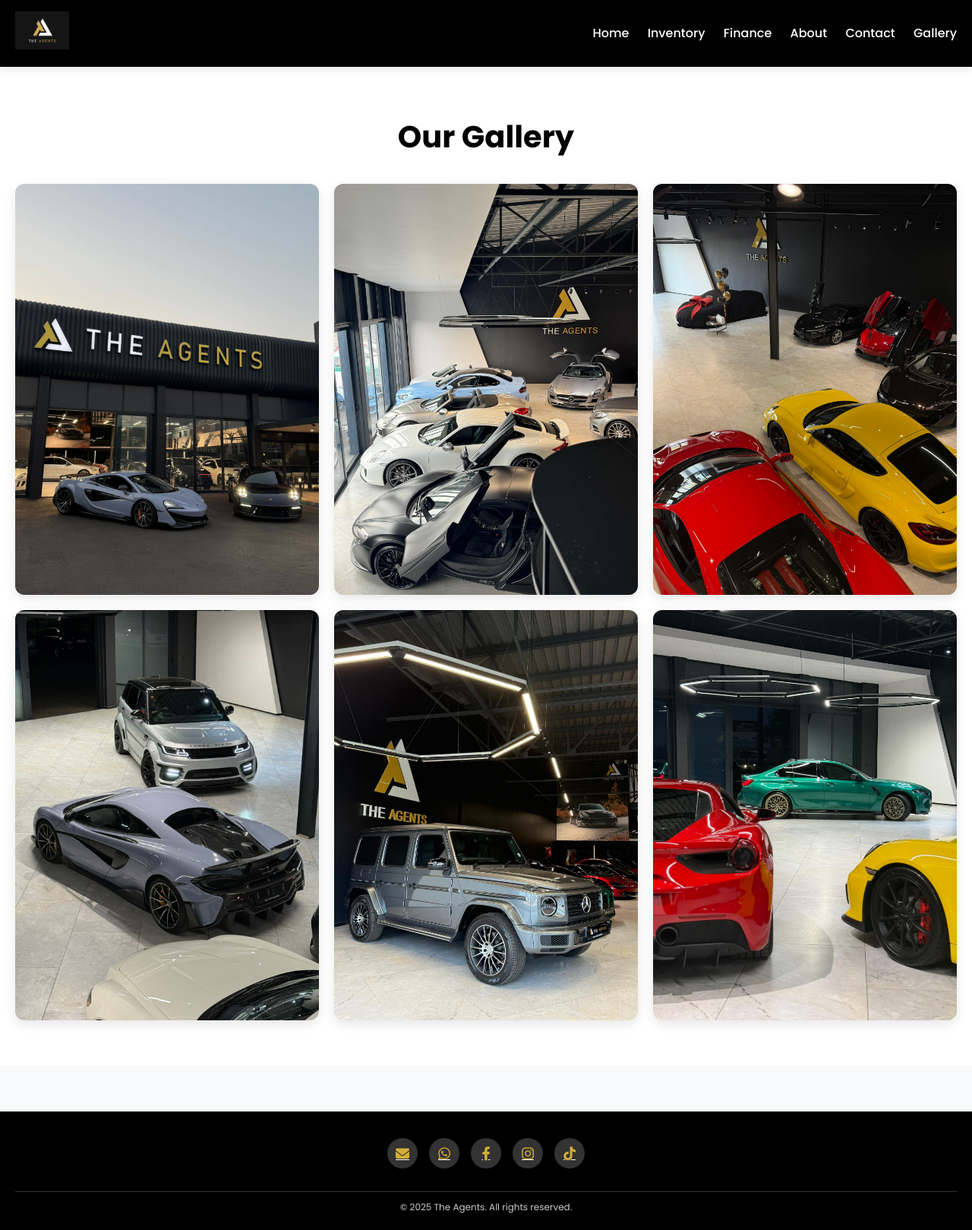
After one commit to it4-superbhyper/Agents, a Flask app: page /gallery in a window 1280 px wide. The commit adds this page. Shown: the whole page at 76% size. Run offline with Flask 3, Linux system fonts and the light colour scheme.

Commit message:
deployment

```diff
--- a/app.py
+++ b/app.py
@@ -350,6 +350,10 @@
 def health_check():
     return jsonify({"status": "healthy", "timestamp": datetime.now().isoformat()})
 
+# Add route for gallery page
+@app.route("/gallery")
+def gallery():
+    return render_template("gallery.html")
 
 if __name__ == "__main__":
     app.run(debug=True)
--- a/templates/about.html
+++ b/templates/about.html
@@ -442,12 +442,12 @@
     <!-- Main Content -->
     <main class="container">
         <h1 class="section-title">Our Story</h1>
-        <p class="section-subtitle">Driving excellence since 2018</p>
+        <p class="section-subtitle">Driving excellence since 2017</p>
 
         <section class="content-section">
             <h2>WHO WE ARE</h2>
             <div class="mission-content">
-                <p>Established in 2018 on Bram Fischer Drive, Randburg, Gauteng, The Auto Agents commenced operations as a vehicle wholesaler driven by a clear vision: to deliver exceptional quality automobiles while providing every client with an unforgettable experience.</p>
+                <p>Established in 2017 on Bram Fischer Drive, Randburg, Gauteng, The Auto Agents commenced operations as a vehicle wholesaler driven by a clear vision: to deliver exceptional quality automobiles while providing every client with an unforgettable experience.</p>
 
                 <div class="highlight">
                     <p><strong>This founding mission remains the cornerstone of our operations, evolving into an unwavering commitment to exceed expectations and create exceptional experiences for every customer we serve.</strong></p>
--- a/templates/contact.html
+++ b/templates/contact.html
@@ -364,7 +364,6 @@
 footer .social-icons a:focus {
     text-decoration: none;
 }
-
     </style>
 </head>
 <body>
--- a/templates/finance.html
+++ b/templates/finance.html
@@ -460,7 +460,7 @@
 </head>
 <body>
 
-<!-- Header -->
+
 <!-- Header -->
 <header>
     <div class="container header-content">
--- /dev/null
+++ b/templates/gallery.html
@@ -0,0 +1,298 @@
+<!DOCTYPE html>
+<html lang="en">
+<head>
+    <meta charset="UTF-8">
+    <meta name="viewport" content="width=device-width, initial-scale=1.0">
+    <title>Gallery - The Agents</title>
+    <link href="https://fonts.googleapis.com/css2?family=Poppins:wght@400;500;600;700&display=swap" rel="stylesheet">
+    <link rel="stylesheet" href="https://cdnjs.cloudflare.com/ajax/libs/font-awesome/6.4.0/css/all.min.css">
+    <style>
+        * {
+            margin: 0;
+            padding: 0;
+            box-sizing: border-box;
+        }
+
+        body {
+            font-family: 'Poppins', sans-serif;
+            background: #f8f9fa;
+            color: #2c3e50;
+            line-height: 1.6;
+        }
+
+        .container {
+            max-width: 1280px;
+            margin: 0 auto;
+            padding: 0 20px;
+        }
+
+        /* Header */
+        header {
+            background: #000;
+            color: white;
+            padding: 15px 0;
+            box-shadow: 0 4px 12px rgba(0,0,0,0.1);
+            position: sticky;
+            top: 0;
+            z-index: 1000;
+        }
+
+        .header-content {
+            display: flex;
+            justify-content: space-between;
+            align-items: center;
+        }
+
+        .logo img {
+            height: 50px;
+            width: auto;
+        }
+
+        /* Hide hamburger on desktop */
+.mobile-menu-toggle {
+    display: none;
+}
+
+
+        nav a {
+            color: #ffffff;
+            margin-left: 20px;
+            text-decoration: none;
+            font-weight: 500;
+            transition: opacity 0.3s;
+        }
+
+        nav a:hover {
+            opacity: 0.9;
+            color: #D4AF37;
+        }
+
+        /* Gallery Section */
+        .gallery-section {
+            padding: 60px 0;
+            background: #fff;
+        }
+
+        .gallery-title {
+            text-align: center;
+            color: #000;
+            margin-bottom: 30px;
+            font-size: 2.5rem;
+            font-weight: 700;
+        }
+
+        .gallery-grid {
+            display: grid;
+            grid-template-columns: repeat(auto-fill, minmax(300px, 1fr));
+            gap: 20px;
+        }
+
+        .gallery-item {
+            overflow: hidden;
+            border-radius: 12px; /* Rounded corners */
+            box-shadow: 0 5px 15px rgba(0,0,0,0.1); /* Subtle shadow */
+            transition: transform 0.3s ease;
+            /* Remove fixed height - let it adapt to image */
+        }
+
+        .gallery-item:hover {
+            transform: scale(1.02);
+        }
+
+        .gallery-item img {
+            width: 100%;
+            height: 100%;
+            object-fit: cover; /* Crops image to fill container */
+            transition: filter 0.3s ease;
+        }
+
+        .gallery-item:hover img {
+            filter: brightness(0.9);
+        }
+
+        /* Footer */
+        footer {
+            background: #000;
+            color: #fff;
+            padding: 40px 0 20px;
+            margin-top: 60px;
+        }
+
+        .footer-content {
+            display: flex;
+            flex-wrap: wrap;
+            justify-content: space-between;
+        }
+
+        .footer-section {
+            flex: 1;
+            min-width: 200px;
+            margin-bottom: 20px;
+        }
+
+        .footer-section h3 {
+            color: #D4AF37;
+            margin-bottom: 15px;
+            font-size: 1.2em;
+        }
+
+        .footer-section p, .footer-section a {
+            color: #cccccc;
+            font-size: 0.9em;
+            margin-bottom: 8px;
+            display: block;
+            text-decoration: none;
+        }
+
+        .footer-section a:hover {
+            color: #D4AF37;
+        }
+
+        .social-icons {
+            display: flex;
+            gap: 15px;
+            margin-top: 15px;
+        }
+
+        .social-icons a {
+            display: inline-flex;
+            align-items: center;
+            justify-content: center;
+            width: 40px;
+            height: 40px;
+            background: #333;
+            border-radius: 50%;
+            color: white;
+            font-size: 1.2em;
+            transition: all 0.3s ease;
+        }
+
+        .social-icons a:hover {
+            background: #D4AF37;
+            transform: translateY(-3px);
+        }
+
+        .copyright {
+            text-align: center;
+            padding-top: 20px;
+            color: #999;
+            font-size: 0.9em;
+            border-top: 1px solid #333;
+            margin-top: 30px;
+        }
+    </style>
+</head>
+<body>
+
+<!-- Header -->
+<header>
+    <div class="container header-content">
+        <div class="logo">
+            <a href="/">
+                <img src="{{ url_for('static', filename='logo.jpg') }}" alt="The Agents Logo">
+            </a>
+        </div>
+        <nav>
+            <!-- Hamburger Menu for Mobile -->
+            <div class="mobile-menu-toggle" id="mobileMenuToggle">
+                <i class="fas fa-bars"></i> <!-- Hamburger icon -->
+            </div>
+
+            <!-- Desktop Navigation Links -->
+            <div class="nav-links" id="navLinks">
+                <a href="/">Home</a>
+                <a href="/inventory">Inventory</a>
+                <a href="/finance">Finance</a>
+                <a href="/about.html">About</a>
+                <a href="/contact.html">Contact</a>
+                <a href="/gallery">Gallery</a>
+            </div>
+        </nav>
+    </div>
+</header>
+
+<!-- Gallery Section -->
+<section class="gallery-section">
+    <div class="container">
+        <h1 class="gallery-title">Our Gallery</h1>
+        <div class="gallery-grid">
+            <!-- Image 1 -->
+            <div class="gallery-item">
+                <img src="{{ url_for('static', filename='IMG1.jpg') }}" alt="Gallery Image 1">
+            </div>
+            <!-- Image 2 -->
+            <div class="gallery-item">
+                <img src="{{ url_for('static', filename='IMG2.jpg') }}" alt="Gallery Image 2">
+            </div>
+            <!-- Image 3 -->
+            <div class="gallery-item">
+                <img src="{{ url_for('static', filename='IMG6.jpg') }}" alt="Gallery Image 3">
+            </div>
+             <!-- Image 4 -->
+             <div class="gallery-item">
+                <img src="{{ url_for('static', filename='IMG4.jpg') }}" alt="Gallery Image 3">
+            </div>
+             <!-- Image 5 -->
+             <div class="gallery-item">
+                <img src="{{ url_for('static', filename='IMG5.jpg') }}" alt="Gallery Image 3">
+            </div>
+             <!-- Image 6 -->
+             <div class="gallery-item">
+                <img src="{{ url_for('static', filename='IMG7.jpg') }}" alt="Gallery Image 3">
+            </div>
+            <!-- Add more images as needed -->
+        </div>
+    </div>
+</section>
+
+<!-- Footer -->
+<footer style="background-color: #000; color: #fff; padding: 20px 0;">
+    <div class="container">
+        <div class="footer-bottom" style="text-align: center; margin-top: 10px;">
+            <!-- Social Icons & Email -->
+            <div class="social-icons" style="display: flex; justify-content: center; align-items: center; flex-wrap: wrap; gap: 15px; margin-bottom: 10px;">
+                <a href="mailto:autoagents23@gmail.com" title="Email Us" aria-label="Email">
+                    <i class="fas fa-envelope" style="font-size: 18px; color: #D4AF37;"></i>
+                </a>
+                <a href="https://wa.me/27767862666" target="_blank" title="WhatsApp" aria-label="WhatsApp">
+                    <i class="fab fa-whatsapp" style="font-size: 18px; color: #D4AF37;"></i>
+                </a>
+                <a href="https://facebook.com/theautoagentsSA" target="_blank" title="Facebook" aria-label="Facebook">
+                    <i class="fab fa-facebook-f" style="font-size: 18px; color: #D4AF37;"></i>
+                </a>
+                <a href="https://instagram.com/theautoagents" target="_blank" title="Instagram" aria-label="Instagram">
+                    <i class="fab fa-instagram" style="font-size: 18px; color: #D4AF37;"></i>
+                </a>
+                <a href="https://tiktok.com/@theautoagents" target="_blank" title="TikTok" aria-label="TikTok">
+                    <i class="fab fa-tiktok" style="font-size: 18px; color: #D4AF37;"></i>
+                </a>
+            </div>
+
+            <!-- Copyright Text -->
+            <div class="copyright" style="border-top: 1px solid #333; padding-top: 10px; font-size: 12px; color: #ccc;">
+                &copy; 2025 The Agents. All rights reserved.
+            </div>
+        </div>
+    </div>
+</footer>
+<script>
+    document.addEventListener('DOMContentLoaded', function() {
+        const toggleButton = document.getElementById('mobileMenuToggle');
+        const navLinks = document.getElementById('navLinks');
+
+        // Toggle nav visibility on click
+        toggleButton.addEventListener('click', function() {
+            navLinks.classList.toggle('active');
+        });
+
+        // Close nav when clicking a link (optional)
+        document.querySelectorAll('.nav-links a').forEach(link => {
+            link.addEventListener('click', () => {
+                navLinks.classList.remove('active');
+            });
+        });
+    });
+</script>
+
+</body>
+</html>
--- a/templates/home.html
+++ b/templates/home.html
@@ -818,6 +818,7 @@
                 <a href="/finance">Finance</a>
                 <a href="/about.html">About</a>
                 <a href="/contact.html">Contact</a>
+                <a href="/gallery">Gallery</a>
             </div>
         </nav>
     </header>
```
Also changed, not shown: cache_listings.json, static/IMG4.jpg (added), static/IMG5.jpg (added), static/IMG6.jpg (added), static/IMG7.jpg (added), static/IMG8.jpg (added).
